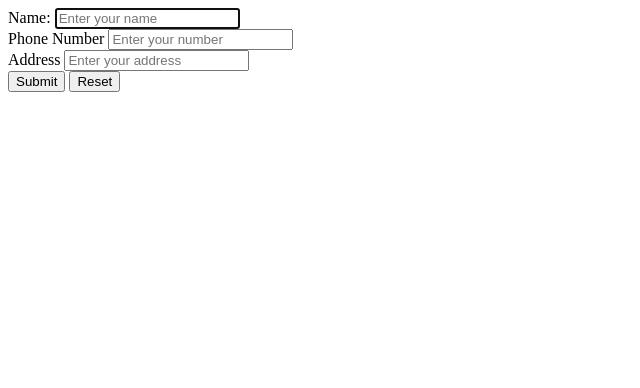
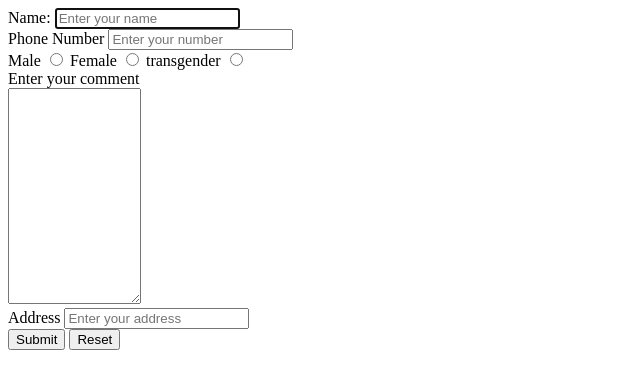
Before and after one commit to Vaibhav252525/WEB_DEVELOPMENT, a plain HTML site: page Video 7/index.html in a window 1280 px wide. Shown: the whole page, without its empty margins (0-640 px from the left). Drawn offline with Linux system fonts and the light colour scheme.

Commit message:
added radio button

```diff
--- a/Video 7/index.html
+++ b/Video 7/index.html
@@ -1,11 +1,13 @@
 <!DOCTYPE html>
 <html lang="en">
+
 <head>
     <meta charset="UTF-8">
     <meta name="viewport" content="width=device-width, initial-scale=1.0">
     <title>Document</title>
     <link rel="stylesheet" href="style.css">
 </head>
+
 <body>
     <form action="post">
         <div>
@@ -16,14 +18,29 @@
         <div>
             <label for="number">Phone Number</label>
             <input type="number" id="number" name="number" placeholder="Enter your number" required>
-       </div>
+        </div>
+
+        <div>
+            <label for="male">Male</label>
+            <input type="radio" id="male" name="gender" value="male">
+            <label for="female">Female</label>
+            <input type="radio" id="female" name="gender" value="female">
+            <label for="transgender">transgender</label>
+            <input type="radio" name="gender" id="transgender" value="transgender">
+            <div>
+
+        <div>
+            <label for="text">Enter your comment</label><br>
+            <textarea name="comment" id="text" rows="14" cols="14"></textarea>
+            </div>
 
         <div>
             <label for="add">Address</label>
             <input type="text" id="add" name="address" placeholder="Enter your address">
-        </div>
-        <button>Submit</button>
-        <button>Reset</button>
+            </div>
+                <button>Submit</button>
+                <button>Reset</button>
     </form>
 </body>
+
 </html>
```
